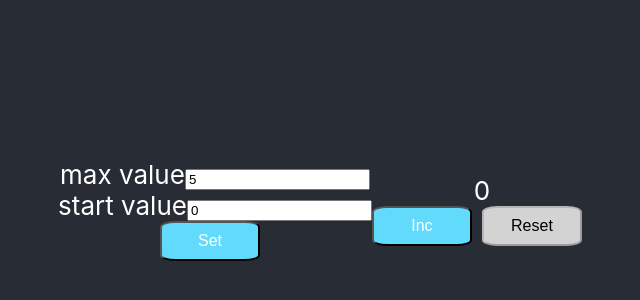
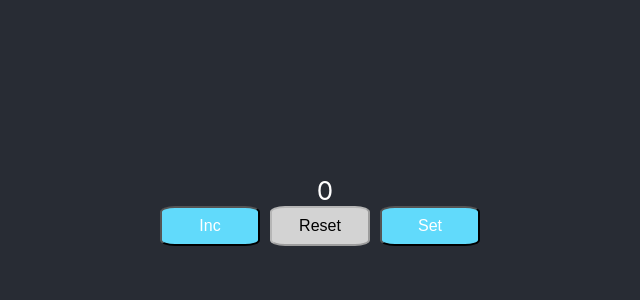
Before and after one commit to makhnev-a/counter, a React (Create React App) app: page / in a window 1280 px wide. Shown: the part 190-490 px from the top of the page, without its empty margins (315-955 px from the left). Built offline with nearby package versions, Linux system fonts and the light colour scheme.

Commit message:
add setCounter toggle

```diff
--- a/src/App.css
+++ b/src/App.css
@@ -68,3 +68,11 @@
 .borderRed {
   border: 1px solid red;
 }
+
+.showSet {
+  display: block;
+}
+
+.hideSet {
+  display: none;
+}
--- a/src/App.js
+++ b/src/App.js
@@ -9,7 +9,8 @@ class App extends React.Component{
     maxValue: 5,
     minValue: 0,
     error: null,
-    isDisabled: false
+    isDisabled: false,
+    setCounterToggle: false
   };
 
   onAddNum = () => {
@@ -45,6 +46,12 @@ class App extends React.Component{
     });
   };
 
+  changeSetToggle = () => {
+    this.setState({
+      setCounterToggle: !this.state.setCounterToggle
+    });
+  };
+
   render = () => {
     return (
         <div className="App">
@@ -58,6 +65,7 @@ class App extends React.Component{
                 fixMaxValue={this.fixMaxValue}
                 fixStartValue={this.fixStartValue}
                 setError={this.setError}
+                setCounterToggle={this.state.setCounterToggle}
             />
             <Counter
                 isDisabled={this.state.isDisabled}
@@ -67,6 +75,7 @@ class App extends React.Component{
                 minValue={this.state.minValue}
                 onAddNum={this.onAddNum}
                 onClearNum={this.onClearNum}
+                changeSetToggle={this.changeSetToggle}
             />
           </section>
         </div>
--- a/src/Counter.jsx
+++ b/src/Counter.jsx
@@ -5,6 +5,7 @@ import Button from "./Button";
 class Counter extends React.Component{
     checkValueInc = () => (this.props.countNum === this.props.maxValue) || (this.props.countNum < 0);
     checkValueRes = () => this.props.countNum < this.props.minValue + 1;
+    setBtnClick = () => this.props.changeSetToggle();
 
     render = () => {
         return (
@@ -24,6 +25,10 @@ class Counter extends React.Component{
                     disable={this.checkValueRes() ? true : this.props.isDisabled}
                     handler={this.props.onClearNum}
                 />
+                <Button
+                    title={'Set'}
+                    handler={this.setBtnClick}
+                />
             </div>
         );
     };
--- a/src/SetCounter.jsx
+++ b/src/SetCounter.jsx
@@ -66,7 +66,7 @@ class SetCounter extends React.Component {
 
     render = () => {
         return (
-            <div>
+            <div className={this.props.setCounterToggle ? 'showSet' : 'hideSet'}>
                 <div>
                     <label htmlFor="">max value</label>
                     <input
```
